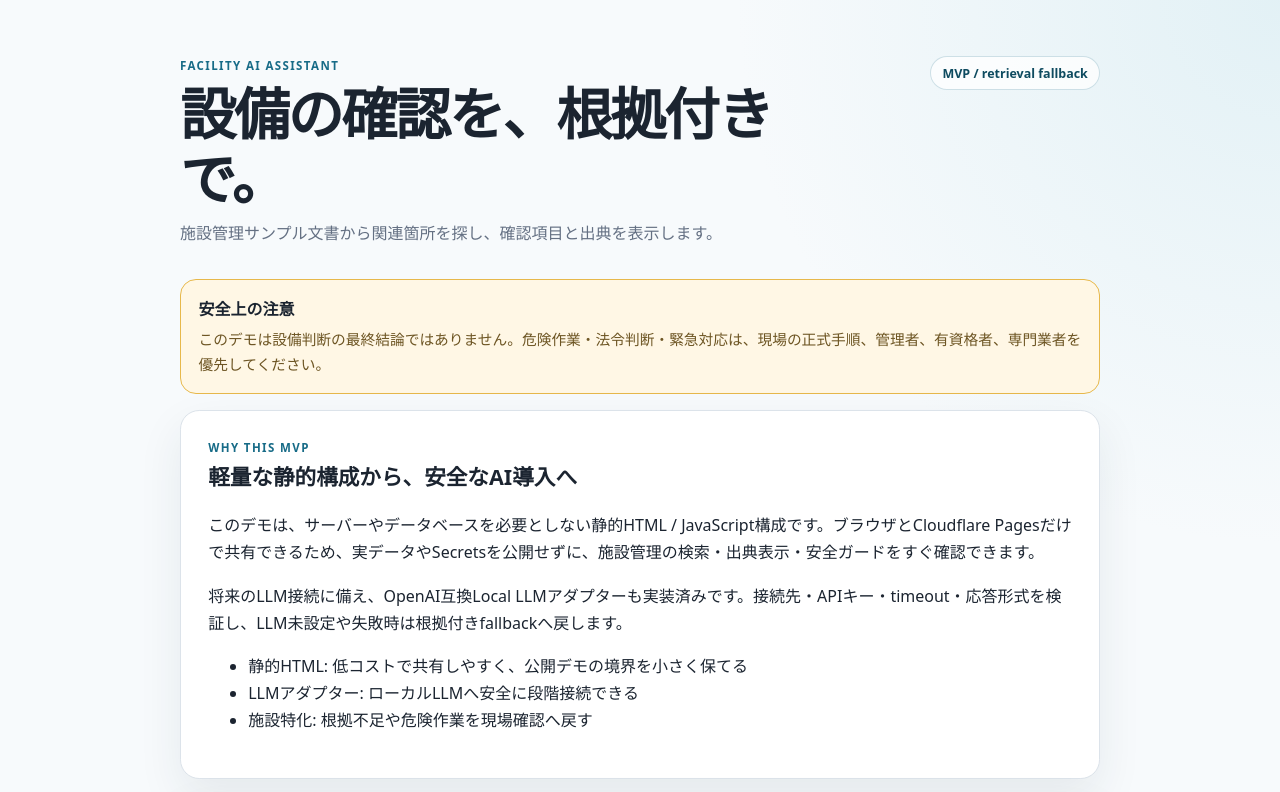
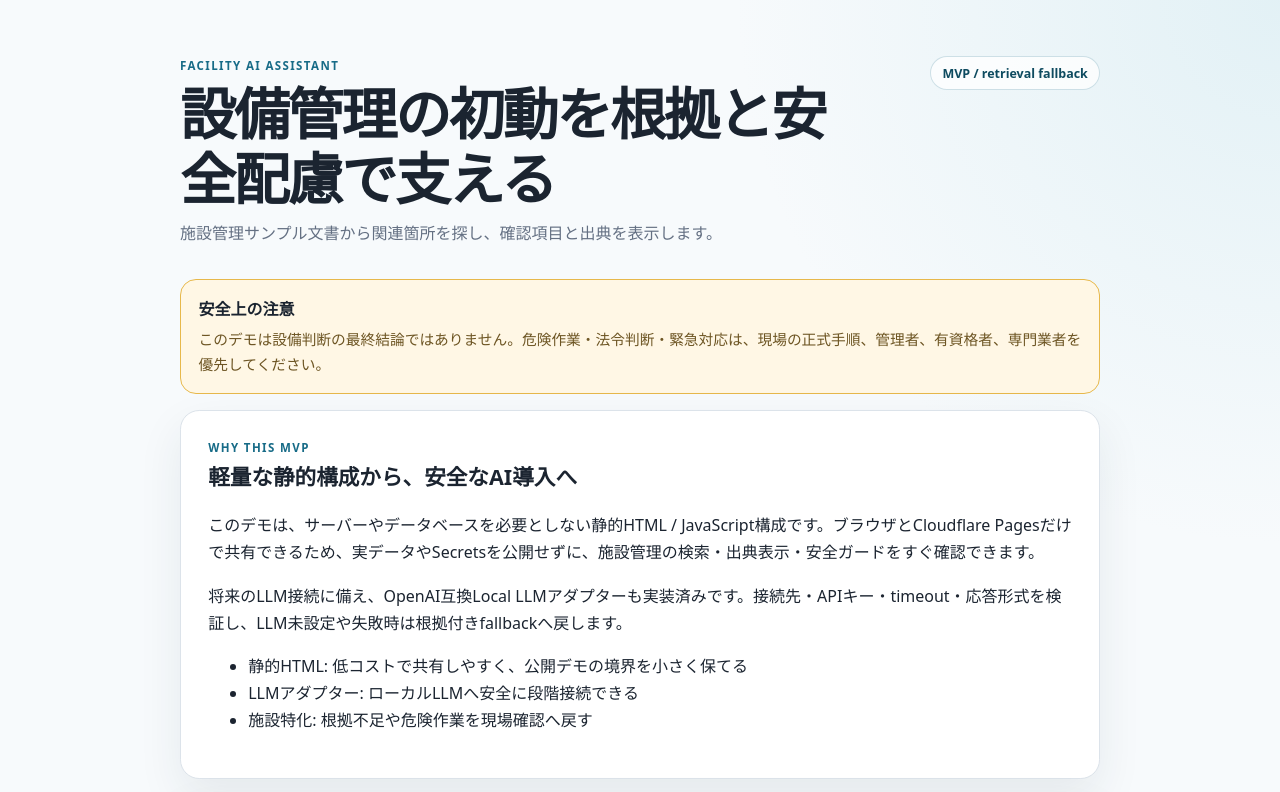
Before and after one commit to second-works/facility-ai-assistant, a plain HTML site: page web/index.html in a window 1280 px wide. Shown: the top 792 px of the page. Drawn offline with Linux system fonts and the light colour scheme.

Commit message:
docs: ファーストビューの訴求文を更新

```diff
--- a/web/index.html
+++ b/web/index.html
@@ -13,7 +13,7 @@
       <header class="hero">
         <div>
           <p class="eyebrow">FACILITY AI ASSISTANT</p>
-          <h1>設備の確認を、根拠付きで。</h1>
+          <h1>設備管理の初動を根拠と安全配慮で支える</h1>
           <p class="hero-copy">施設管理サンプル文書から関連箇所を探し、確認項目と出典を表示します。</p>
         </div>
         <span class="mode-badge">MVP / retrieval fallback</span>
```
